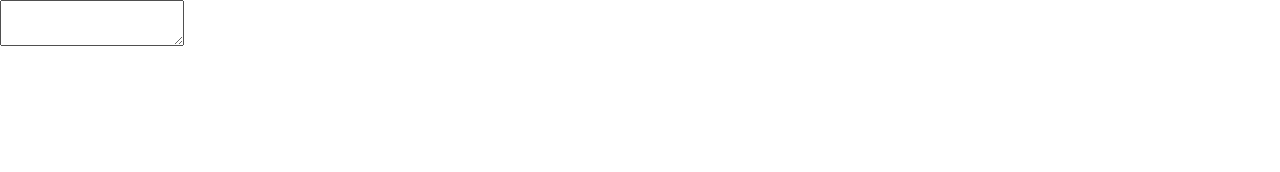
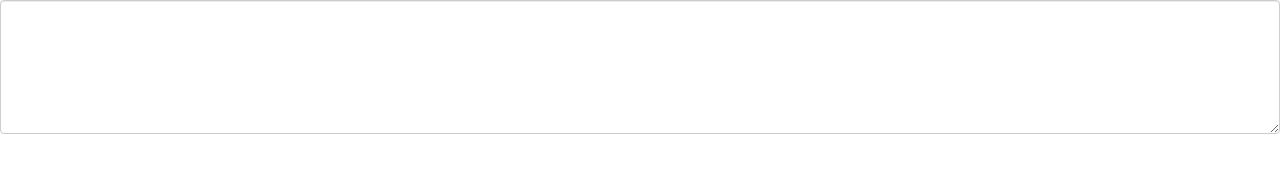
Before and after one commit to stigcq/textarea-autocomplete-test, a plain HTML site: page index.html in a window 1280 px wide. Drawn offline with nearby package versions, Linux system fonts and the light colour scheme.

Commit message:
bootstrapping textarea

```diff
--- a/index.html
+++ b/index.html
@@ -14,7 +14,7 @@
 </head>
 <body>
 
-    <textarea id="autocomplete_textarea"></textarea>
+    <textarea class="form-control" rows="6" id="autocomplete_textarea"></textarea>
 
 <script src="js/jquery.js"></script>
 <script src="js/jquery.textcomplete.js"></script>
```
